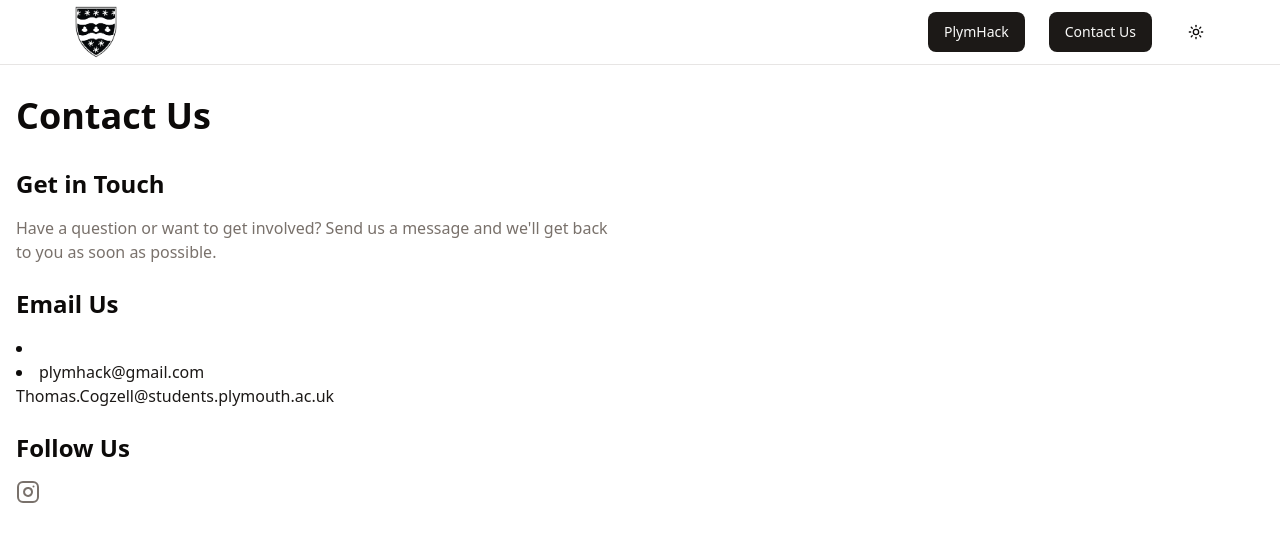
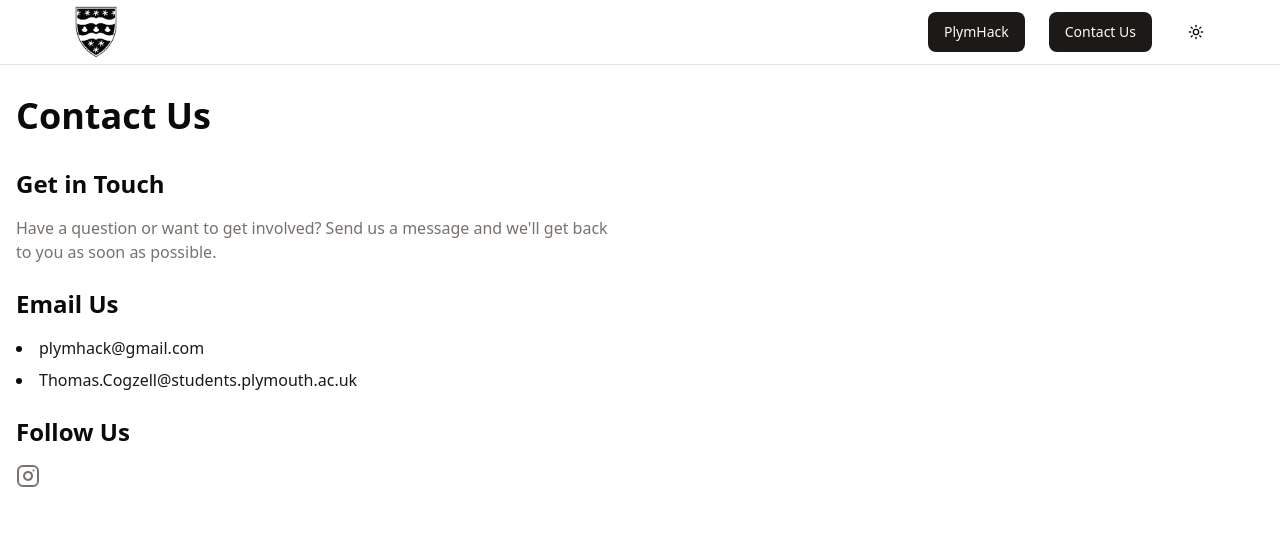
Before and after one commit to C0gzy/PlymHack, a Next.js app in the folder plymhack/: page /contact in a window 1280 px wide. Shown: the top 542 px of the page. Built offline with nearby package versions, Linux system fonts and the light colour scheme.

Commit message:
fixed email list

```diff
--- a/plymhack/app/contact/page.tsx
+++ b/plymhack/app/contact/page.tsx
@@ -31,11 +31,11 @@ export default function ContactPage() {
               <h2 className="text-2xl font-semibold mb-4">Email Us</h2>
               <ul className="list-disc list-inside space-y-2">
               <li>
-              <li>
               <a href="mailto:plymhack@gmail.com" className="text-primary hover:underline">
                 plymhack@gmail.com
               </a>
               </li>
+              <li>
               <a href="mailto:Thomas.Cogzell@students.plymouth.ac.uk" className="text-primary hover:underline">
                 Thomas.Cogzell@students.plymouth.ac.uk
               </a>
```
